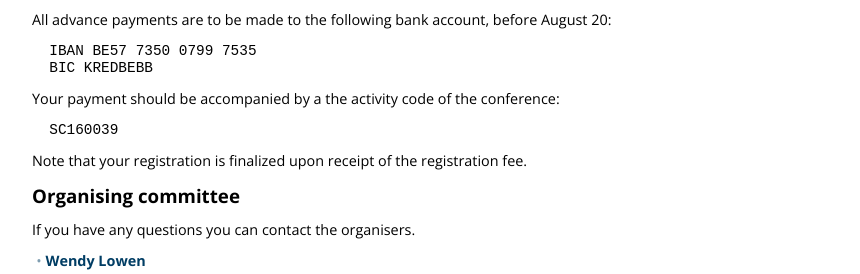
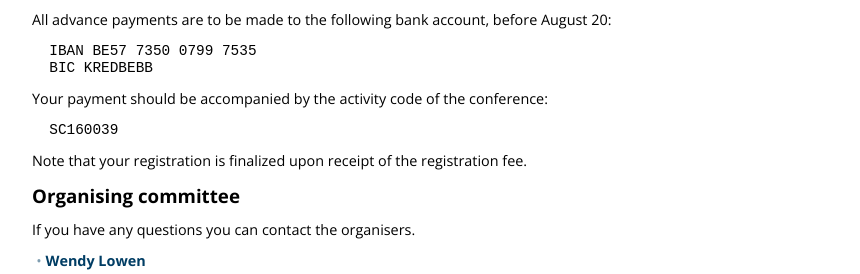
Before and after one commit to ncag-info/antwerp-2016, a Jekyll site: the page built from index.html, in a window 1280 px wide and 900 px high, scrolled down 1690 px. Shown: the part 370-644 px from the top of the window, without its empty margins (208-1068 px from the left). Built offline with Jekyll 4.4.1, drawn with Linux system fonts in a browser that asks for light colours; nearby versions of some CDN libraries; library files that are not in the unit come from our copies.

Commit message:
Fixed a typo

```diff
--- a/index.html
+++ b/index.html
@@ -68,7 +68,7 @@ The aim of the conference is to bring together experts and graduate students/pos
 <pre>  IBAN BE57 7350 0799 7535
   BIC KREDBEBB
 </pre>
-<p>Your payment should be accompanied by a the activity code of the conference:
+<p>Your payment should be accompanied by the activity code of the conference:
 <pre>  SC160039</pre>
 
 <p>Note that your registration is finalized upon receipt of the registration fee.
```
